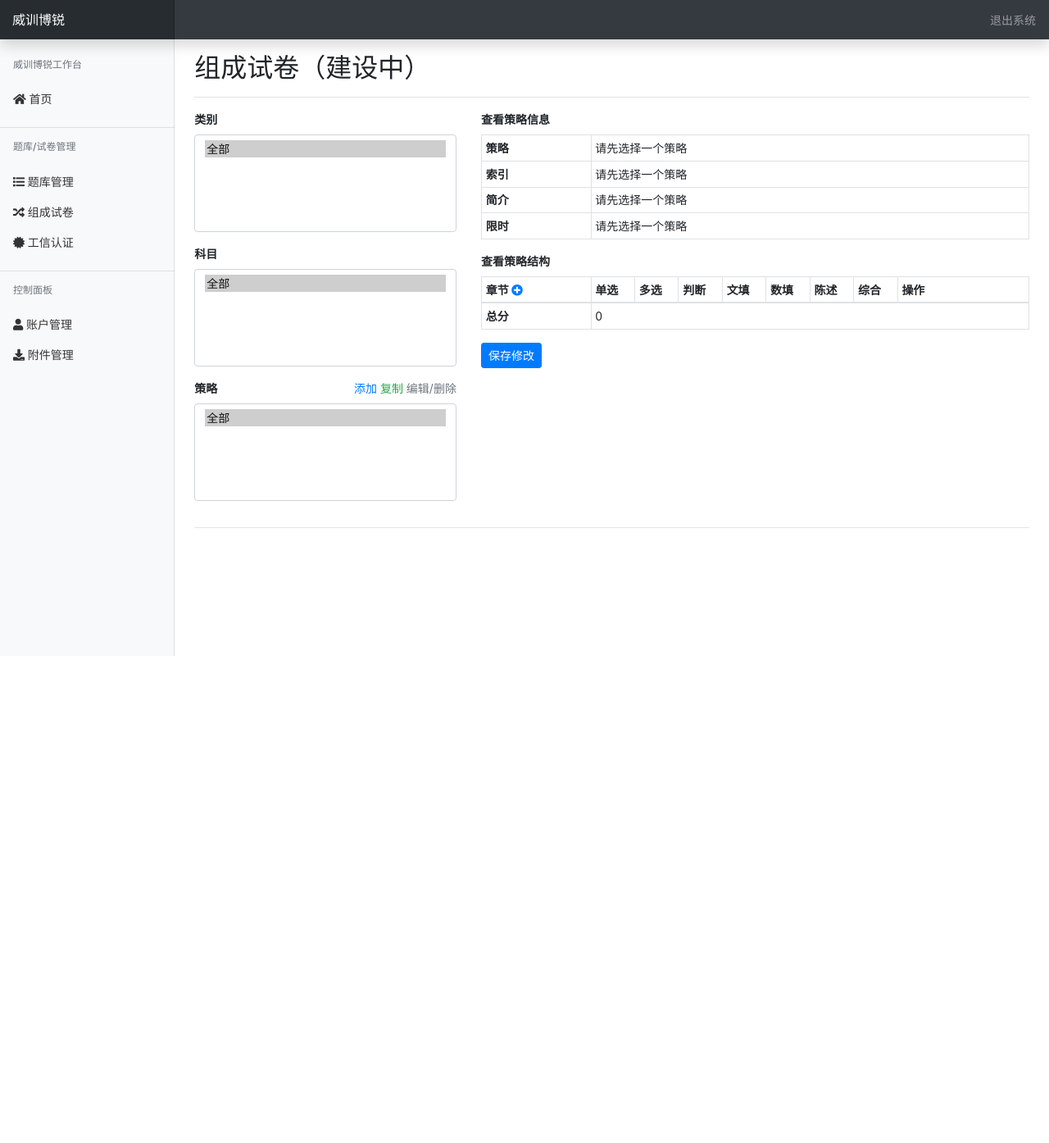
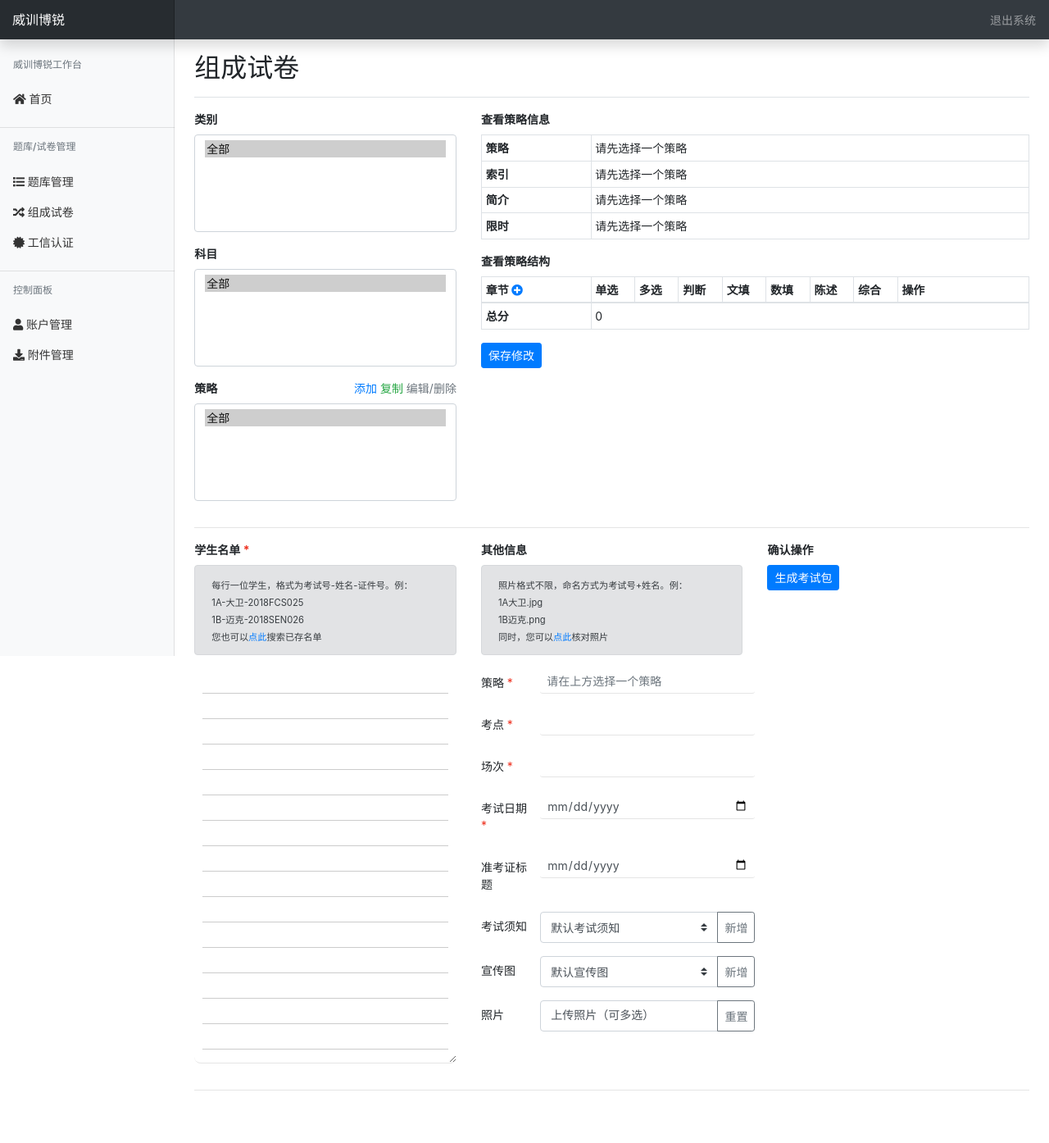
Before and after one commit to hejun0524/weixunborui, a Django app: page /exam/exams/ in a window 1280 px wide. Shown: the whole page at 82% size. Before the commit the page ends 800 px from the top, so only its background shows below. Run offline with Django 3.2, Linux system fonts and the light colour scheme; data that the repository does not hold is empty; some libraries are stand-ins or nearby versions.

Commit message:
template modification - exam generating

```diff
--- a/exam/views.py
+++ b/exam/views.py
@@ -64,6 +64,14 @@ def exams(request):
         elif 'delete_strategy' in request.POST:
             this_object = Strategy.objects.get(id=int(request.POST.get('strategy_id')))
             this_object.delete()
+        elif 'add_student_list' in request.POST:
+            pass
+        elif 'add_exam' in request.POST:
+            pass
+        elif 'add_ad' in request.POST:
+            pass
+        elif 'add_agreement' in request.POST:
+            pass
         messages.success(request, '操作成功！')
         return redirect('exam:exams')
     return render(request, 'exam/exams.html', context)
--- a/templates/exam/exams.html
+++ b/templates/exam/exams.html
@@ -2,7 +2,7 @@
 {% load static %}
 
 {% block title %}组成试卷{% endblock %}
-{% block canvas_title %}组成试卷（建设中）{% endblock %}
+{% block canvas_title %}组成试卷{% endblock %}
 
 {% block content %}
     <div class="row">
@@ -103,25 +103,122 @@
         </div>
     </div>
     <hr>
-    <div class="row" hidden>
+    <div class="row">
+        <!-- Student list input -->
         <div class="col-md-4">
             <label for="id_students" class="font-weight-bold required">学生名单</label>
-            <textarea class="form-control notes mb-3" rows="15" id="id_students" name="students" required></textarea>
             <div class="alert alert-secondary">
-                每行一位学生，格式为考试号-姓名-证件号。例：<br>
-                1A-大卫-2018FCS025<br>
-                1B-迈克-2018SEN026<br>
-                1C-安妮-2017FMA037<br>
+                <small>
+                    每行一位学生，格式为考试号-姓名-证件号。例：<br>
+                    1A-大卫-2018FCS025<br>
+                    1B-迈克-2018SEN026<br>
+                    您也可以<span class="fake-link text-primary" id="search_student_list">点此</span>搜索已存名单
+                </small>
             </div>
+            <textarea class="form-control notes mb-3" rows="15" id="id_students" name="students"
+                      form="form_exam" required></textarea>
         </div>
+        <!-- Other information inputs -->
+        <form role="form" method="post" id="form_exam" class="col-md-4" enctype="multipart/form-data">
+            {% csrf_token %}
+            <p class="font-weight-bold mb-2">其他信息</p>
+            <div class="alert alert-secondary">
+                <small>
+                    照片格式不限，命名方式为考试号+姓名。例：<br>
+                    1A大卫.jpg<br>
+                    1B迈克.png<br>
+                    同时，您可以<span class="fake-link text-primary" id="check_photos">点此</span>核对照片
+                </small>
+            </div>
+            <div class="form-group row" hidden>
+                <label for="id_exam_strategy_id" class="col-sm-3 col-form-label required">策略ID</label>
+                <input type="text" class="col-sm-9 form-control form-control-sm" id="id_exam_strategy_id"
+                       name="exam_strategy_id" required readonly>
+            </div>
+            <div class="form-group row">
+                <label for="id_exam_strategy" class="col-sm-3 col-form-label required">策略</label>
+                <input type="text" class="col-sm-9 form-control form-control-sm" id="id_exam_strategy"
+                       name="exam_strategy" placeholder="请在上方选择一个策略" required readonly>
+            </div>
+            <div class="form-group row">
+                <label for="id_exam_location" class="col-sm-3 col-form-label required">考点</label>
+                <input type="text" class="col-sm-9 form-control form-control-sm" id="id_exam_location"
+                       name="exam_location" required>
+            </div>
+            <div class="form-group row">
+                <label for="id_exam_section" class="col-sm-3 col-form-label required">场次</label>
+                <input type="text" class="col-sm-9 form-control form-control-sm" id="id_exam_section"
+                       name="exam_section" required>
+            </div>
+            <div class="form-group row">
+                <label for="id_exam_date" class="col-sm-3 col-form-label required">考试日期</label>
+                <input type="date" class="col-sm-9 form-control form-control-sm" id="id_exam_date"
+                       name="exam_date" required>
+            </div>
+            <div class="form-group row">
+                <label for="id_exam_title" class="col-sm-3 col-form-label">准考证标题</label>
+                <input type="date" class="col-sm-9 form-control form-control-sm" id="id_exam_title"
+                       name="exam_title">
+            </div>
+            <div class="form-group row">
+                <label for="id_exam_agreement" class="col-sm-3 col-form-label">考试须知</label>
+                <div class="col-sm-9 input-group px-0">
+                    <select class="custom-select" id="id_exam_agreement" name="exam_agreement">
+                        <option value="0" selected>默认考试须知</option>
+                        {% for object in all_agreements %}
+                            <option value="{{ object.id }}">{{ object }}</option>
+                        {% endfor %}
+                    </select>
+                    <div class="input-group-append">
+                        <button class="btn btn-sm btn-outline-secondary" type="button" id="btn_new_agreement">
+                            新增
+                        </button>
+                    </div>
+                </div>
+            </div>
+            <div class="form-group row">
+                <label for="id_exam_ad" class="col-sm-3 col-form-label">宣传图</label>
+                <div class="col-sm-9 input-group px-0">
+                    <select class="custom-select" id="id_exam_ad" name="exam_ad">
+                        <option value="0" selected>默认宣传图</option>
+                        {% for object in all_ads %}
+                            <option value="{{ object.id }}">{{ object }}</option>
+                        {% endfor %}
+                    </select>
+                    <div class="input-group-append">
+                        <button class="btn btn-sm btn-outline-secondary" type="button" id="btn_new_ad">
+                            新增
+                        </button>
+                    </div>
+                </div>
+            </div>
+            <div class="form-group row">
+                <span class="col-sm-3 col-form-label">照片</span>
+                <div class="col-sm-9 input-group px-0">
+                    <div class="custom-file">
+                        <input type="file" class="custom-file-input" id="id_exam_photos"
+                               name="exam_photos" accept="image/*" multiple>
+                        <label class="custom-file-label" for="id_exam_photos">上传照片（可多选）</label>
+                    </div>
+                    <div class="input-group-append">
+                        <button class="btn btn-sm btn-outline-secondary" type="button" id="btn_reset_photos">
+                            重置
+                        </button>
+                    </div>
+                </div>
+            </div>
+
+        </form>
         <div class="col-md-4">
-
-        </div>
-        <div class="col-md-4">
-
+            <p class="font-weight-bold mb-2">确认操作</p>
+            <button type="submit" form="form_exam" class="btn btn-sm btn-primary" name="add_exam">生成考试包</button>
         </div>
     </div>
-{% include 'exam/strategy_modal.html' %}
+    <hr>
+    <div class="row">
+
+    </div>
+    {% include 'exam/strategy_modal.html' %}
 {% endblock %}
 
 {% block js %}
--- a/templates/pool/smart_add.html
+++ b/templates/pool/smart_add.html
@@ -13,7 +13,7 @@
             <div class="form-group row pr-5">
                 <label for="id_smart_chapter" class="col-sm-2 col-form-label required">章节</label>
                 <input type="text" class="col-sm-10 form-control form-control-sm"
-                       id="id_smart_chapter" name="smart_chapter" readonly required>
+                       id="id_smart_chapter" name="smart_chapter" placeholder="请在上方选择一个章节" readonly required>
             </div>
             <div class="form-group row pr-5">
                 <label for="id_smart_type" class="col-sm-2 col-form-label required">题目类型</label>
```
